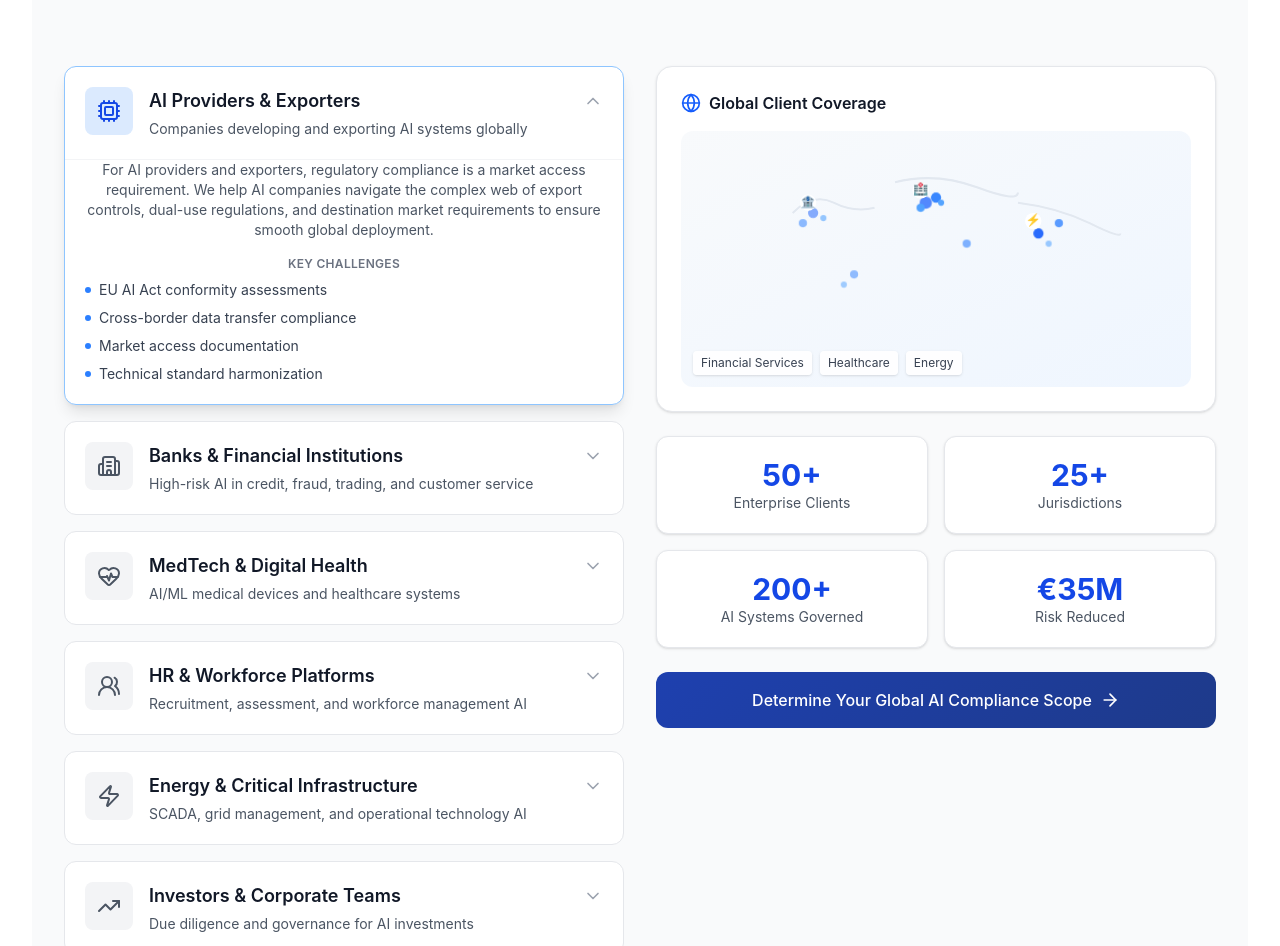
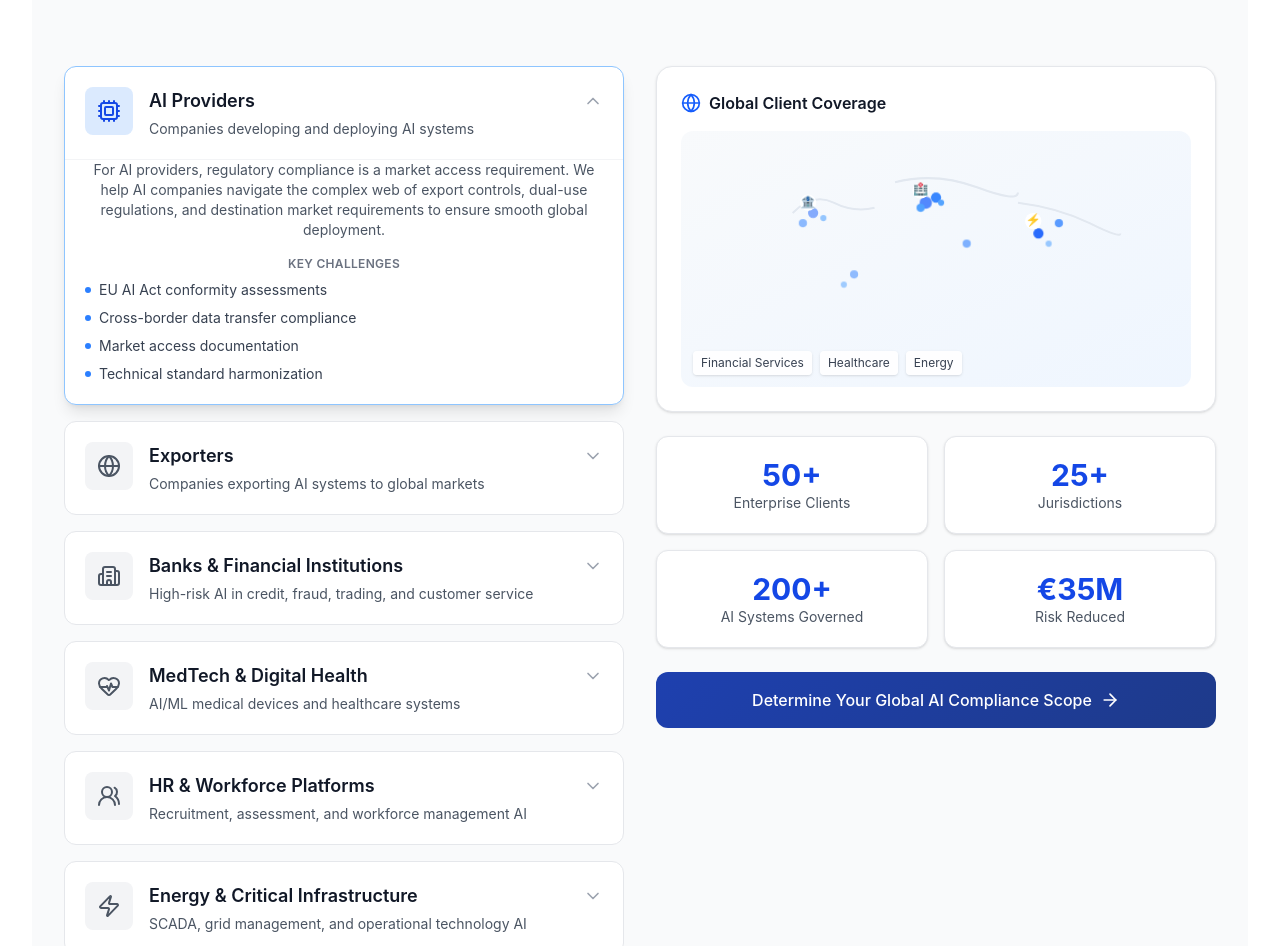
Before and after one commit to ahmadhassan4581/fiverproject, a React (Vite) app: page / in a window 1280 px wide. Shown: the part 2785-3731 px from the top of the page. Built offline with nearby package versions, Linux system fonts and the light colour scheme.

Commit message:
Fix: Add missing Exporters sector and update SEO meta tags

```diff
--- a/index.html
+++ b/index.html
@@ -4,8 +4,8 @@
     <meta charset="UTF-8" />
     <link rel="icon" type="image/svg+xml" href="/vite.svg" />
     <meta name="viewport" content="width=device-width, initial-scale=1.0" />
-
-    <title>my-react-app</title>
+    <title>Branksa | Enterprise AI Governance for High Risk Systems</title>
+    <meta name="description" content="Branksa designs and embeds defensible AI governance for high risk AI systems. EU AI Act compliance, GDPR, DSA, DMA, NIS2, US AI regulations, APAC, LATAM compliance advisory." />
   </head>
   <body>
     <div id="root"></div>
--- a/src/components/Clients.jsx
+++ b/src/components/Clients.jsx
@@ -8,13 +8,21 @@ const Clients = () => {
     {
       id: 0,
       icon: Cpu,
-      title: 'AI Providers & Exporters',
-      summary: 'Companies developing and exporting AI systems globally',
-      details: 'For AI providers and exporters, regulatory compliance is a market access requirement. We help AI companies navigate the complex web of export controls, dual-use regulations, and destination market requirements to ensure smooth global deployment.',
+      title: 'AI Providers',
+      summary: 'Companies developing and deploying AI systems',
+      details: 'For AI providers, regulatory compliance is a market access requirement. We help AI companies navigate the complex web of export controls, dual-use regulations, and destination market requirements to ensure smooth global deployment.',
       challenges: ['EU AI Act conformity assessments', 'Cross-border data transfer compliance', 'Market access documentation', 'Technical standard harmonization'],
     },
     {
       id: 1,
+      icon: Globe,
+      title: 'Exporters',
+      summary: 'Companies exporting AI systems to global markets',
+      details: 'AI exporters face unique challenges in meeting destination market requirements while maintaining compliance in their home jurisdiction. We provide comprehensive export compliance strategies that address both origin and destination regulations.',
+      challenges: ['Destination market compliance', 'Export control classifications', 'Dual-use regulations', 'Cross-border documentation'],
+    },
+    {
+      id: 2,
       icon: Building2,
       title: 'Banks & Financial Institutions',
       summary: 'High-risk AI in credit, fraud, trading, and customer service',
@@ -22,7 +30,7 @@ const Clients = () => {
       challenges: ['Credit scoring AI compliance', 'Algorithmic trading oversight', 'Fraud detection governance', 'Customer service bot documentation'],
     },
     {
-      id: 2,
+      id: 3,
       icon: HeartPulse,
       title: 'MedTech & Digital Health',
       summary: 'AI/ML medical devices and healthcare systems',
@@ -30,7 +38,7 @@ const Clients = () => {
       challenges: ['MDR/IVDR + AI Act alignment', 'Clinical evidence documentation', 'Human-in-the-loop protocols', 'Post-market monitoring'],
     },
     {
-      id: 3,
+      id: 4,
       icon: Users2,
       title: 'HR & Workforce Platforms',
       summary: 'Recruitment, assessment, and workforce management AI',
@@ -38,7 +46,7 @@ const Clients = () => {
       challenges: ['Recruitment AI transparency', 'Bias monitoring and mitigation', 'Candidate notification requirements', 'Workforce analytics governance'],
     },
     {
-      id: 4,
+      id: 5,
       icon: Zap,
       title: 'Energy & Critical Infrastructure',
       summary: 'SCADA, grid management, and operational technology AI',
@@ -46,9 +54,9 @@ const Clients = () => {
       challenges: ['NIS2 + AI Act integration', 'Safety-critical AI governance', 'Operational technology security', 'Emergency response protocols'],
     },
     {
-      id: 5,
+      id: 6,
       icon: TrendingUp,
-      title: 'Investors & Corporate Teams',
+      title: 'Investors & Corporate Development',
       summary: 'Due diligence and governance for AI investments',
       details: 'Investors need to understand the regulatory risk profile of AI investments. We provide AI due diligence for M&A transactions, investment rounds, and corporate development activities, identifying governance gaps and compliance costs.',
       challenges: ['AI due diligence frameworks', 'Regulatory risk assessment', 'Investment thesis validation', 'Post-acquisition integration'],
```
